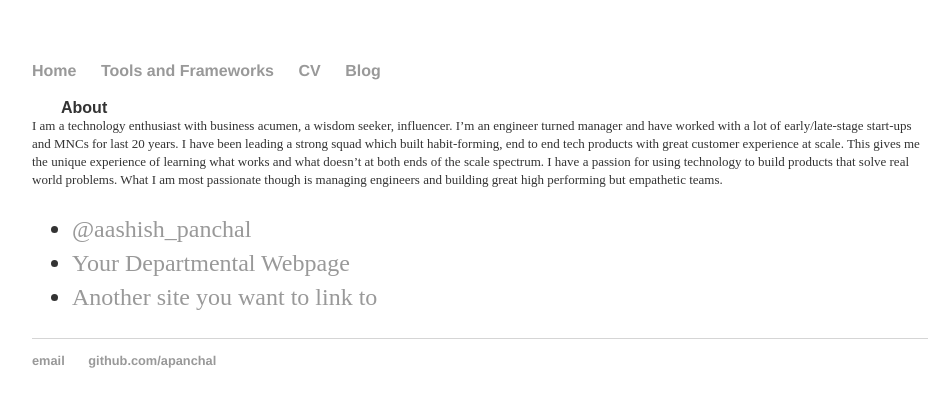
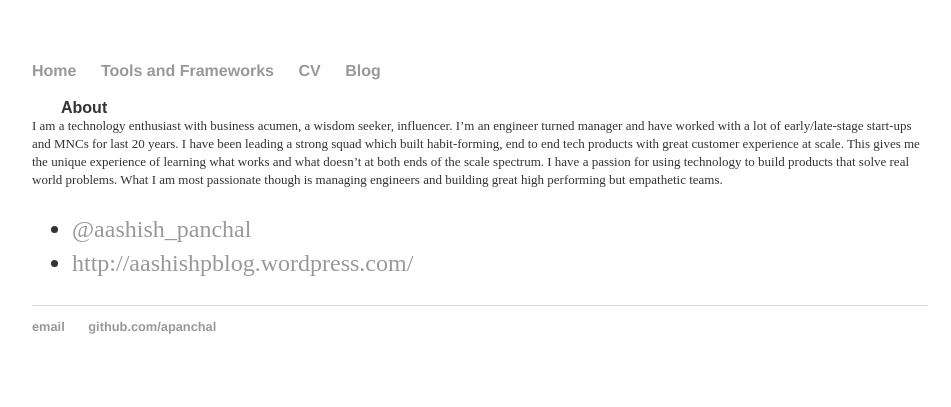
Before and after one commit to apanchal/apanchal.github.io, a Jekyll site: the page built from about/index.html, in a window 1280 px wide. Shown: the top 407 px of the page, without its empty margins (160-1111 px from the left). Built offline with Jekyll 4.4.1, drawn with Linux system fonts in a browser that asks for light colours.

Commit message:
Added Blog external site

```diff
--- a/about/index.html
+++ b/about/index.html
@@ -13,7 +13,6 @@ What I am most passionate though is managing engineers and building great high p
 
 			<ul class="contacts">
 				<li><a href="#">@aashish_panchal</a></li>
-				<li><a href="#">Your Departmental Webpage</a></li>
-				<li><a href="#">Another site you want to link to</a></li>
+				<li><a href="#">http://aashishpblog.wordpress.com/</a></li>
 				</ul>
 		</div>
```
